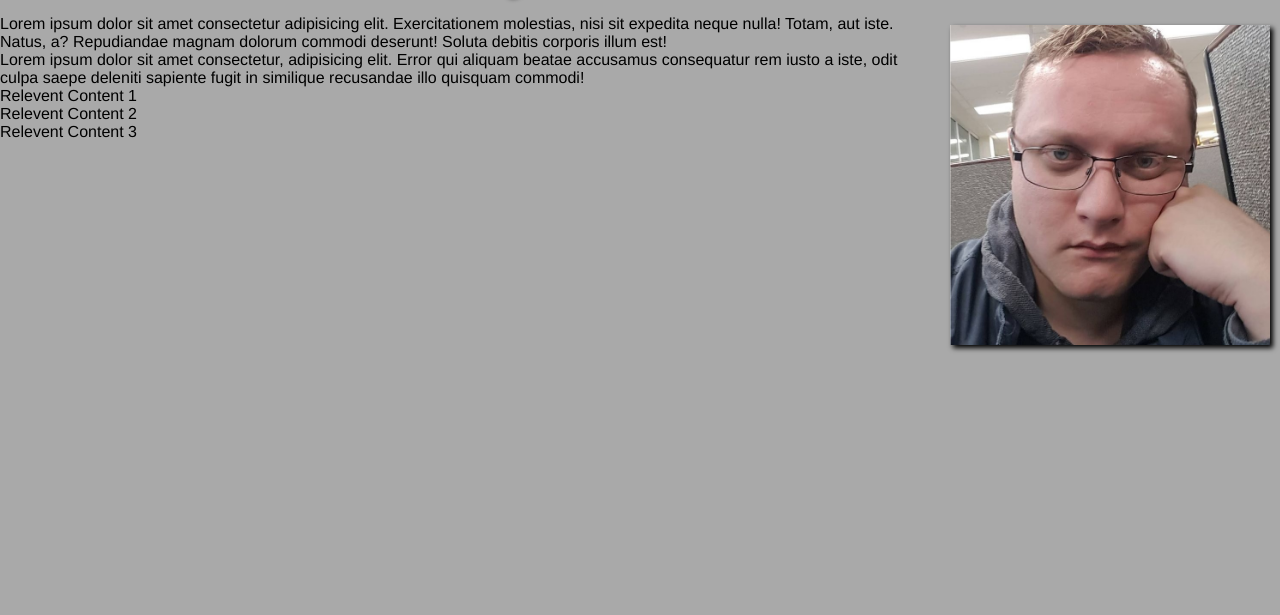
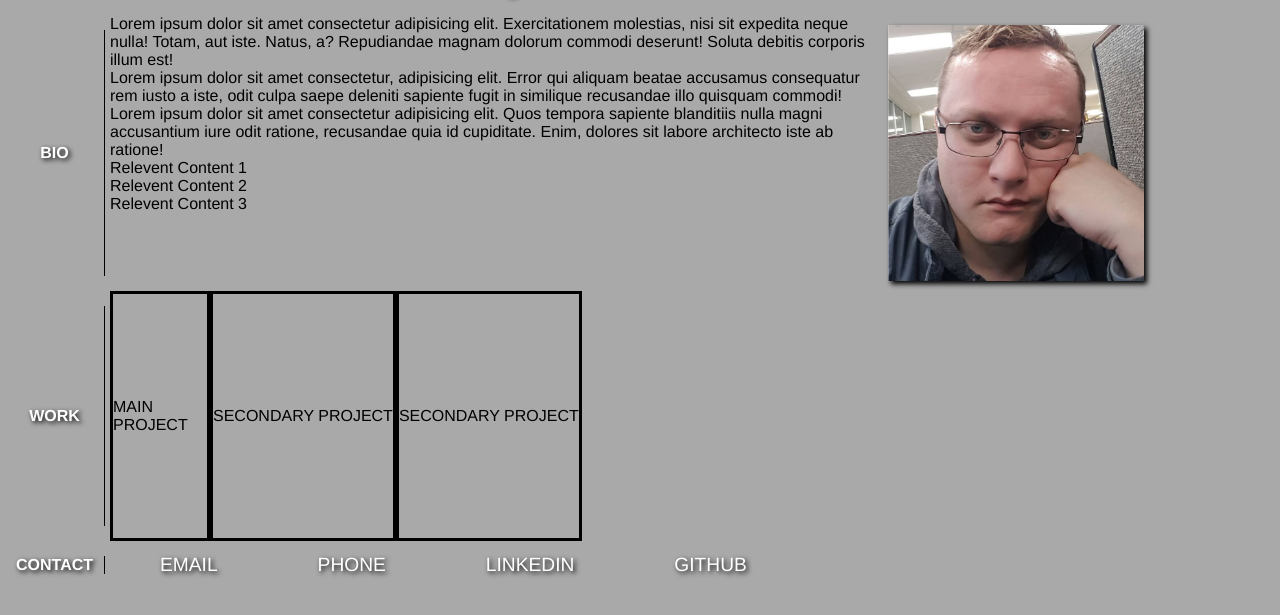
Before and after one commit to edwardfrary/portfolio, a plain HTML site: page index.html in a window 1280 px wide. Shown: the part 77-692 px from the top of the page. Drawn offline with Linux system fonts and the light colour scheme.

Commit message:
portfolio update

```diff
--- a/assets/style.css
+++ b/assets/style.css
@@ -11,7 +11,6 @@
   }
 
   header {
-    padding: 0;
     margin: 15px;
     display: flex;
     flex-wrap: wrap;
@@ -47,14 +46,72 @@
     margin-right: 5px;
   }
 
+  .sidebar {
+    display:flex;
+    color: white;
+    font-weight:bold;
+    text-shadow: 2px 2px 5px black;
+    margin: 15px 5px;
+    width: 100px;
+    border-right: 1px solid black;
+    position:relative;
+    align-items: center;
+    justify-content: center;
+  }
   .bio {
     display:flex;
   }
+
   .bio section {
-    max-width:75%;
+    display: flex;
+    flex-direction:column;
+    width:60%;
   }
   .bio img {
+    display: flex;
     margin:10px;
-    max-width: 25%;
+    max-width: 20%;
     box-shadow: 3px 3px 5px black;
   }
+
+  .work{
+    display: flex;
+    width:50%;
+  }
+
+  .project{
+    display: flex;
+    align-items: center;
+    justify-content: center;
+    border-style:solid;
+  }
+
+  .main {
+    display: flex;
+    width: 100px;
+
+    height: 250px;
+  }
+
+  .secondary {
+    display: flex;
+  }
+
+  .contact {
+    display:flex;
+  }
+
+  .contact section {
+    display: flex;
+  }
+
+  .contact section a {
+    display:flex;
+    color: white;
+    text-decoration: none;
+    text-shadow: 2px 2px 5px black;
+    font-size: 1.5vw;
+    padding: 0 50px;
+    justify-content: space-evenly;
+    align-items: center;
+  }
--- a/index.html
+++ b/index.html
@@ -11,42 +11,67 @@
 
 <body>
     <header>
-        <h1><a href="/">Alfereti Edward Frary</a>
+        <h1>
+            <a href="/">Alfereti Edward Frary</a>
         </h1>
         <nav>
-            <ul class="navigation">
+            <ul>
                 <li>
                     <a href="#bio">Bio</a>
                 </li>
                 <li>
-                    <a href="work">Work</a>
+                    <a href="#work">Work</a>
                 </li>
                 <li>
-                    <a href="contact">Contact</a>
+                    <a href="#contact">Contact</a>
                 </li>
             </ul>
         </nav>
     </header>
-    <div class="bio">
+    <div class="bio" id="bio">
+        <p class="sidebar">BIO</p>
         <section>
-        <p>Lorem ipsum dolor sit amet consectetur adipisicing elit. Exercitationem molestias, nisi sit expedita neque
-            nulla! Totam, aut iste. Natus, a? Repudiandae magnam dolorum commodi deserunt! Soluta debitis corporis illum
-            est!</p>
-        <p>Lorem ipsum dolor sit amet consectetur, adipisicing elit. Error qui aliquam beatae accusamus consequatur rem
-            iusto a iste, odit culpa saepe deleniti sapiente fugit in similique recusandae illo quisquam commodi!</p>
-
-        <ul>
-            <li>Relevent Content 1</li>
-            <li>Relevent Content 2</li>
-            <li>Relevent Content 3</li>
-        </ul>    </section>
-        <img src="./assets/images/profilepic2.jpg" />
+            <p>Lorem ipsum dolor sit amet consectetur adipisicing elit. Exercitationem molestias, nisi sit expedita
+                neque
+                nulla! Totam, aut iste. Natus, a? Repudiandae magnam dolorum commodi deserunt! Soluta debitis corporis
+                illum
+                est!</p>
+            <p>Lorem ipsum dolor sit amet consectetur, adipisicing elit. Error qui aliquam beatae accusamus consequatur
+                rem
+                iusto a iste, odit culpa saepe deleniti sapiente fugit in similique recusandae illo quisquam commodi!
+            </p>
+            Lorem ipsum dolor sit amet consectetur adipisicing elit. Quos tempora sapiente blanditiis nulla magni
+            accusantium iure odit ratione, recusandae quia id cupiditate. Enim, dolores sit labore architecto iste ab
+            ratione!
+            <ul>
+                <li>Relevent Content 1</li>
+                <li>Relevent Content 2</li>
+                <li>Relevent Content 3</li>
+            </ul>
+        </section>
+        <img src="./assets/images/profilepic2.jpg" alt="a headshot of the author of the page, Alfereti Edward Frary" />
     </div>
     <div class="work">
+        <p class="sidebar" id="work">WORK</p>
+        <div class="project main">
+            <p>MAIN PROJECT</p>
+        </div>
+        <div class="project secondary">
+            <p>SECONDARY PROJECT</p>
+        </div>
+        <div class ="project secondary">
+            <p>SECONDARY PROJECT</p>
+        </div>
 
     </div>
     <div class="contact">
-
+        <p class="sidebar" id="contact">CONTACT</p>
+        <section>
+            <a href="mailto:edwardfrary@gmail.com">EMAIL</a>
+            <a href="tel:7327639593">PHONE</a>
+            <a href="https://www.linkedin.com/in/alfereti-frary-416808131/">LINKEDIN</a>
+            <a href="https://github.com/edwardfrary">GITHUB</a>
+        </section>
     </div>
 </body>
 
```
